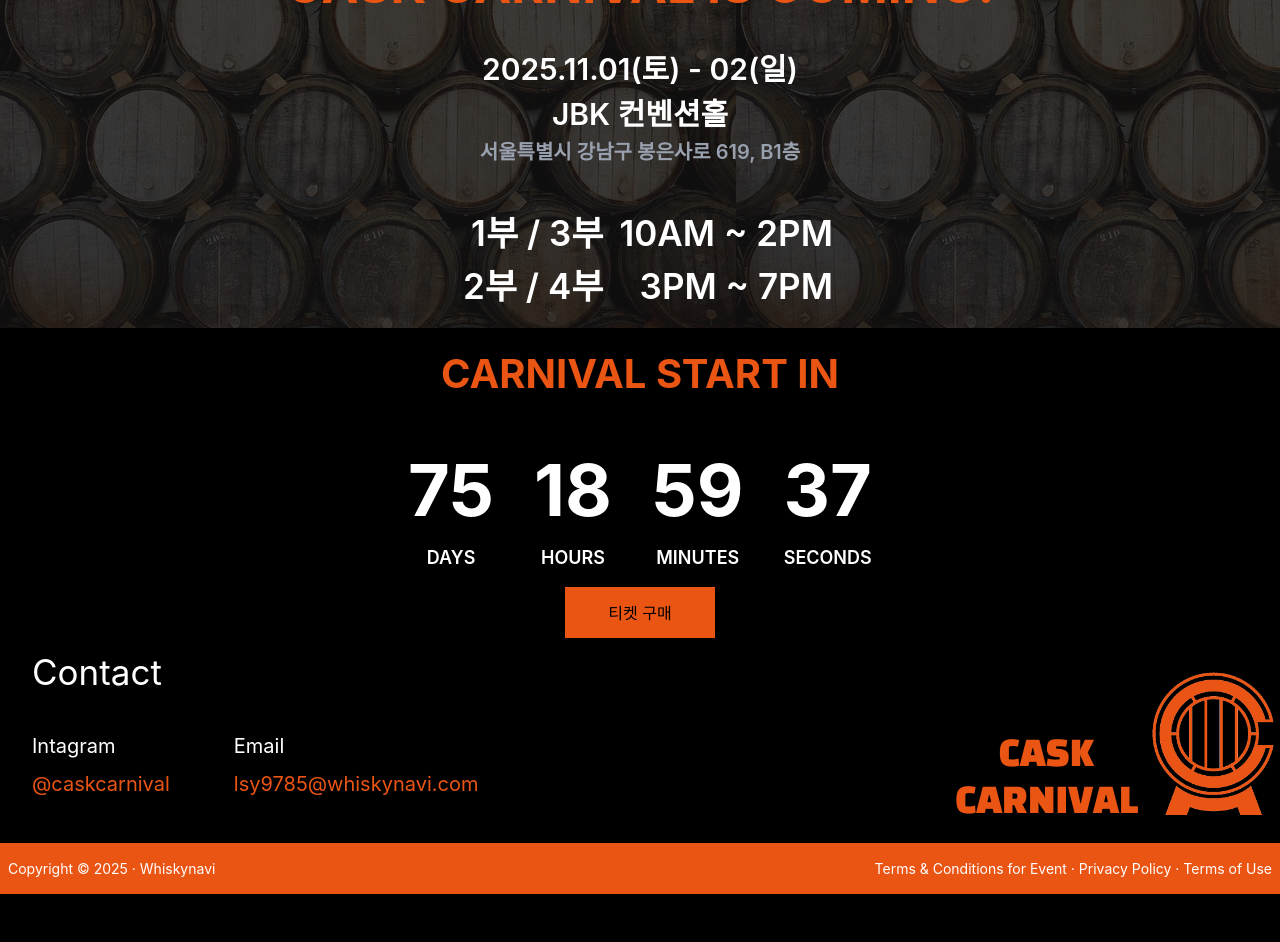
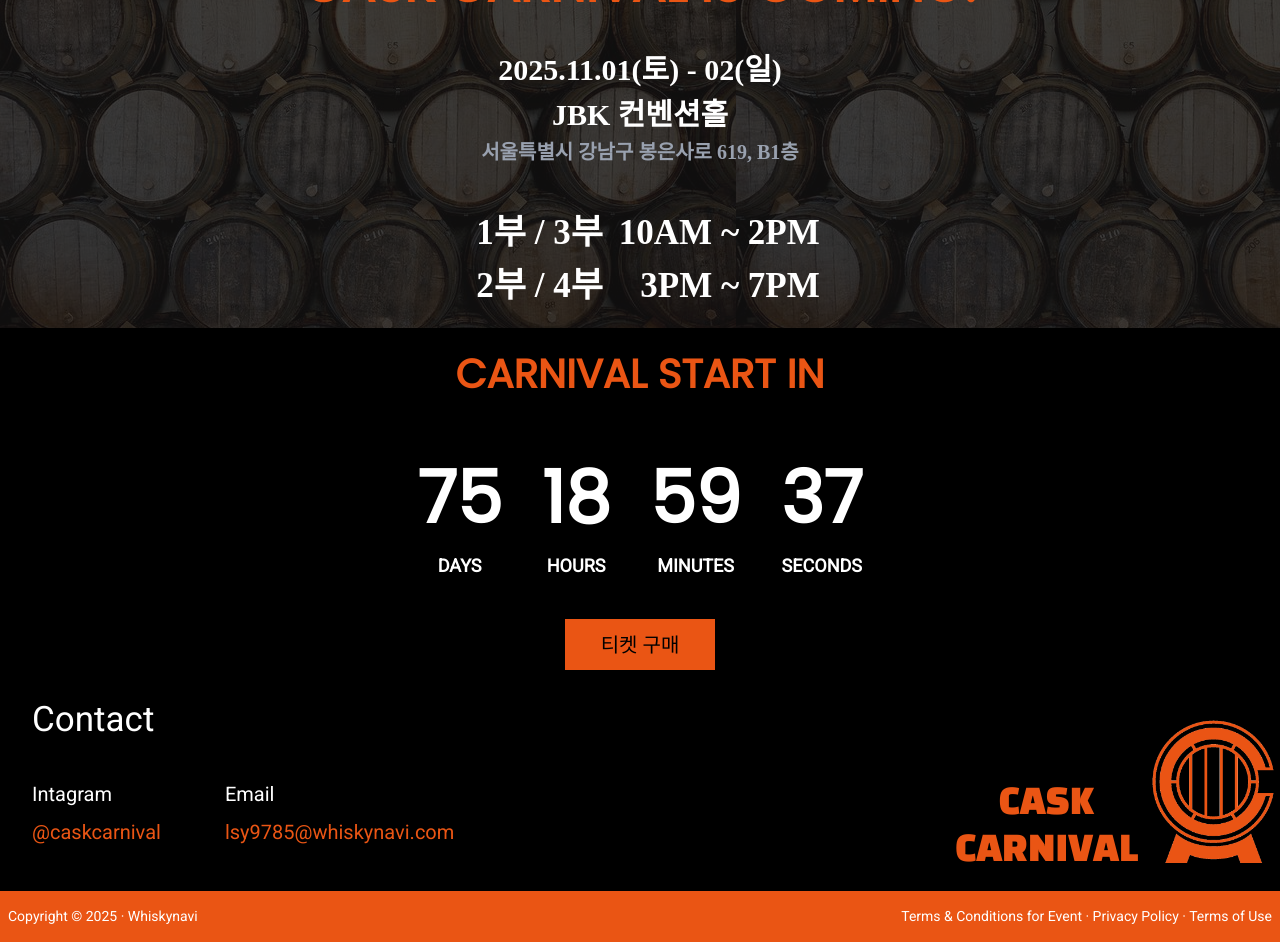
Before and after one commit to nightshaden/react-public-test, a React (Vite) app: page / in a window 1280 px wide. Shown: the part 660-1602 px from the top of the page. Before the commit the page ends 1554 px from the top, so only its background shows below. Built offline with nearby package versions, Linux system fonts and the light colour scheme; a web font is replaced by a local one.

Commit message:
chore: 폰트 양식 수정

```diff
--- a/src/components/footer.tsx
+++ b/src/components/footer.tsx
@@ -3,7 +3,7 @@ export default function Footer() {
     <footer>
       <div className='w-full flex justify-between'>
         {/* 상단부분 */}
-        <div className='flex flex-col text-[Roboto]'>
+        <div className='flex flex-col font-roboto'>
           <h2 className='flex py-2 px-8 text-[35px]'>Contact</h2>
           <div className='flex flex-row py-2 px-2'>
             <div className='flex flex-col py-4 px-6 gap-2 text-[20px]'>
@@ -17,13 +17,13 @@ export default function Footer() {
           </div>
         </div>
         <div className='flex items-end'>
-          <span className='flex text-center font-[Black_Han_Sans] text-[35px] leading-[134%] text-[#EA5514] py-4 px-2'>
+          <span className='flex text-center font-black-han text-[35px] leading-[134%] text-[#EA5514] py-4 px-2'>
             CASK <br></br>CARNIVAL
           </span>
           <img src='/png/cask_carnival_logo.png' alt='Cask Carnival Logo' className='w-[134px] py-6' />
         </div>
       </div>
-      <div className='h-[51px] items-center py-4 px-2 flex justify-between bg-[#EA5514] text-white text-[Roboto] text-[14px]'>
+      <div className='h-[51px] items-center py-4 px-2 flex justify-between bg-[#EA5514] text-white font-roboto text-[14px]'>
         {/* 하단 부분 */}
         <span>Copyright &copy; 2025 &middot; Whiskynavi</span>
         <span>Terms & Conditions for Event &middot; Privacy Policy &middot; Terms of Use</span>
--- a/src/components/header.tsx
+++ b/src/components/header.tsx
@@ -1,9 +1,9 @@
 export default function Header() {
   return (
     <header className='flex w-full items-center '>
-      <h1 className='flex py-4 px-10 font-[Black_Han_Sans] font-normal text-[40px] leading-[134%]'>CASK CARNIVAL</h1>
+      <h1 className='flex py-4 px-10 font-black-han font-normal text-[40px] leading-[134%]'>CASK CARNIVAL</h1>
       <nav className='flex px-30'>
-        <ul className='flex gap-20 py-4 px-2 rounded-2xl font-[Poppins] text-[25px]'>
+        <ul className='flex gap-20 py-4 px-2 rounded-2xl font-poppins text-[25px]'>
           <li className='text-[#EA5514]'>홈</li>
           <li>티켓</li>
           <li>강연</li>
--- a/src/components/main/Home.tsx
+++ b/src/components/main/Home.tsx
@@ -3,17 +3,17 @@ export default function Home() {
     <div className='relative w-full h-full flex flex-col items-center'>
       <div className='absolute inset-0 bg-[url(/png/cask_home.png)] opacity-30 -z-10'></div>
       <img src='/png/cask_carnival_logo.png' alt='카니발 로고' className='w-1/3 opacity-100' />
-      <span className='text-[Poppins] font-bold text-[50px] text-[#EA5514] text-center py-6'>
+      <span className='font-poppins font-bold text-[50px] text-[#EA5514] text-center py-6'>
         CASK CARNIVAL IS COMING!
       </span>
-      <span className='text-[Pretendard] font-semibold text-center text-[30px]'>
+      <span className='font-pretentard font-semibold text-center text-[30px]'>
         2025.11.01(토) - 02(일) <br /> JBK 컨벤션홀
       </span>
-      <span className='text-[Pretendard] font-semibold text-center text-[20px] text-gray-400'>
+      <span className='font-pretentard font-semibold text-center text-[20px] text-gray-400'>
         서울특별시 강남구 봉은사로 619, B1층
       </span>
       <br />
-      <div className='flex text-[Pretendard] font-semibold text-[35px] text-right py-4'>
+      <div className='flex font-pretentard font-semibold text-[35px] text-right py-4'>
         <span className='px-4'>
           1부 / 3부 <br /> 2부 / 4부
         </span>
--- a/src/components/main/Ticket.tsx
+++ b/src/components/main/Ticket.tsx
@@ -1,6 +1,7 @@
 import useRemainTime from '../../hooks/useRemainTime';
 
 export default function Ticket() {
+  // 시간을 배열로 집어넣기
   const { days, hours, minutes, seconds } = useRemainTime();
   const dday = [
     { label: 'DAYS', value: days },
@@ -11,18 +12,20 @@ export default function Ticket() {
 
   return (
     <div className='flex flex-col items-center' px-6>
-      <span className='text-[Poppins] text-[40px] text-[#EA5514] font-bold py-4'>CARNIVAL START IN</span>
+      <span className='font-poppins text-[40px] text-[#EA5514] font-bold py-4'>CARNIVAL START IN</span>
       {/* <span>Timer</span> */}
-      <div className='flex gap-x-10 py-4'>
+      <div className='flex gap-x-10 py-6'>
         {dday.map((time) => (
           <div key={time.label} className='flex flex-col'>
-            <span className='text-[Poppins] text-[72px] font-bold'>{String(time.value).padStart(2, '0')}</span>
-            <span className='text-[Roboto] text-[18px] text-center font-semibold'>{time.label}</span>
+            <span className='font-poppins text-[72px] font-bold'>{String(time.value).padStart(2, '0')}</span>
+            <span className='font-roboto text-[18px] text-center font-semibold'>{time.label}</span>
           </div>
         ))}
       </div>
 
-      <button className='w-[150px] h-[51px] text-[Pretendard] bg-[#EA5514] text-black'>티켓 구매</button>
+      <button className='w-[150px] h-[51px] font-pretentard bg-[#EA5514] text-black text-[20px] font-medium m-4'>
+        티켓 구매
+      </button>
     </div>
   );
 }
--- a/src/index.css
+++ b/src/index.css
@@ -1,4 +1,11 @@
 @import 'tailwindcss';
+
+@theme {
+    --font-black-han: 'Black Han Sans';
+    --font-poppins: 'Poppins';
+    --font-roboto: 'Roboto';
+    --font-pretentard: 'Pretendard';
+}
 
 @layer base{
     body { @apply bg-black text-white; }
```
Also changed, not shown: 1 other file (tests, documents, lock files or other folders).
